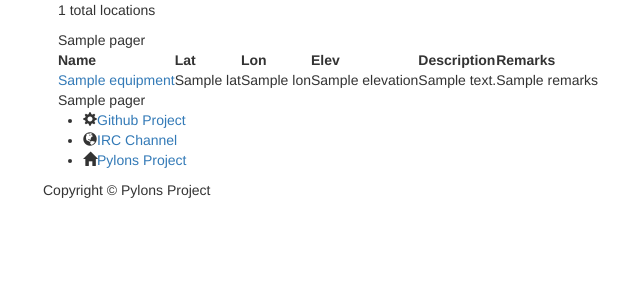
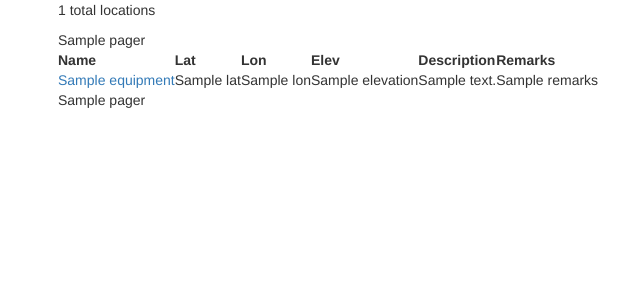
Before and after one commit to jhaiduce/cycling_pyramid, a Python web app: template cycling_data/templates/location_table.jinja2 in a window 1280 px wide. Shown: the top 300 px of the page, without its empty margins (12-652 px from the left). Run offline with Jinja, Linux system fonts and the light colour scheme; the template is opened without the code that fills it: most values are stand-ins (such as "Sample title", 1, 10 or a date in 2020); some libraries are stand-ins or nearby versions.

Commit message:
Removed Pyramid branding from template

```diff
--- a/cycling_data/templates/layout.jinja2
+++ b/cycling_data/templates/layout.jinja2
@@ -8,7 +8,7 @@
     <meta name="author" content="Pylons Project">
     <link rel="shortcut icon" href="{{request.static_url('cycling_data:static/pyramid-16x16.png')}}">
 
-    <title>Cookiecutter Starter project for the Pyramid Web Framework</title>
+    <title>Cycling database</title>
 
     <!-- Bootstrap core CSS -->
     <link rel="stylesheet" href="//maxcdn.bootstrapcdn.com/bootstrap/3.3.7/css/bootstrap.min.css" integrity="sha384-BVYiiSIFeK1dGmJRAkycuHAHRg32OmUcww7on3RYdg4Va+PmSTsz/K68vbdEjh4u" crossorigin="anonymous">
@@ -41,20 +41,6 @@
             {% endblock content %}
           </div>
         </div>
-        <div class="row">
-          <div class="links">
-            <ul>
-              <li><i class="glyphicon glyphicon-cog icon-muted"></i><a href="https://github.com/Pylons/pyramid">Github Project</a></li>
-              <li><i class="glyphicon glyphicon-globe icon-muted"></i><a href="https://webchat.freenode.net/?channels=pyramid">IRC Channel</a></li>
-              <li><i class="glyphicon glyphicon-home icon-muted"></i><a href="https://pylonsproject.org">Pylons Project</a></li>
-            </ul>
-          </div>
-        </div>
-        <div class="row">
-          <div class="copyright">
-            Copyright &copy; Pylons Project
-          </div>
-        </div>
       </div>
     </div>
 
```
